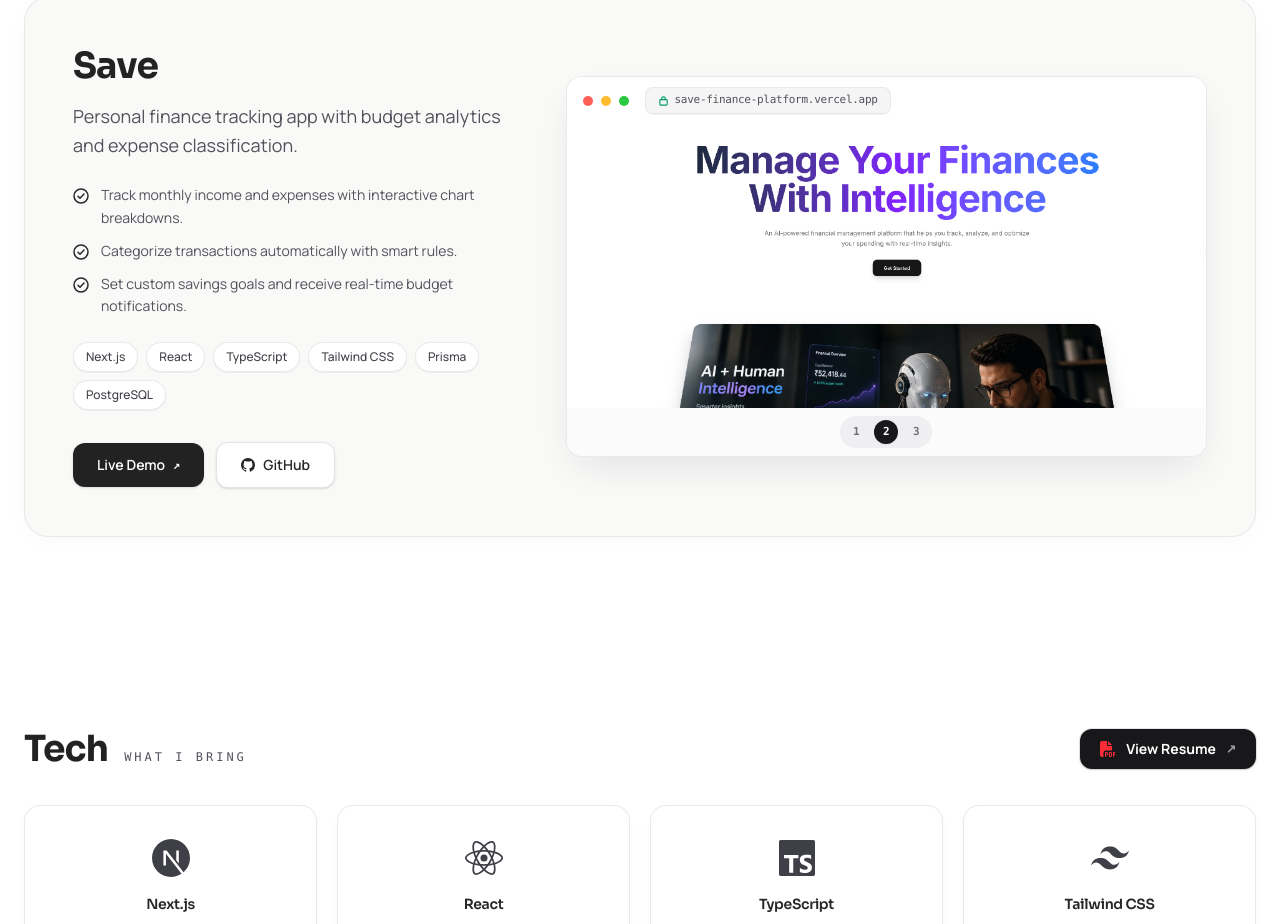
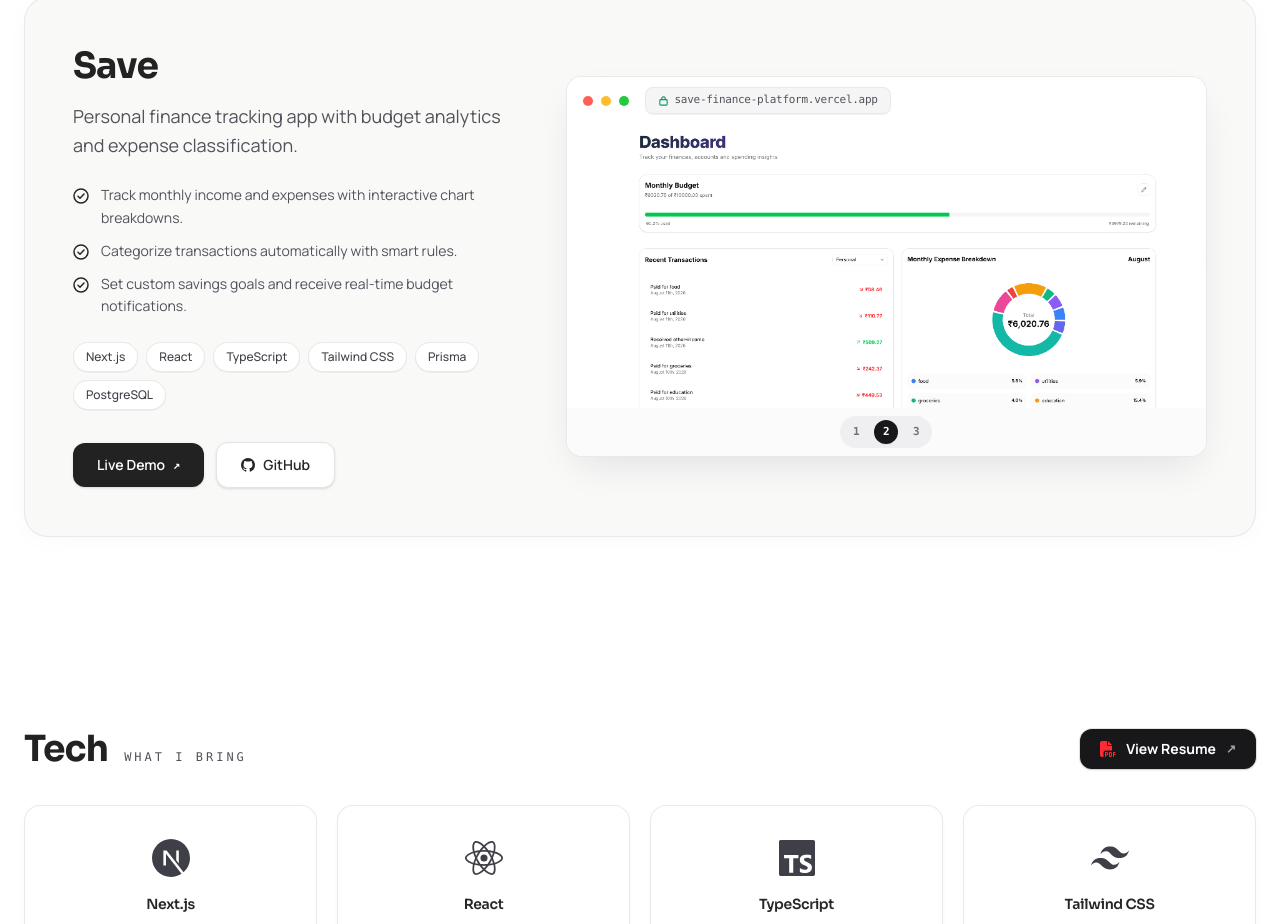
Before and after one commit to abhishek-vetal/portfolio, a Next.js app: page / in a window 1280 px wide. Shown: the part 1836-2760 px from the top of the page. Built offline with nearby package versions, Linux system fonts and the light colour scheme.

Commit message:
Update Save screenshot labels to match original filenames

```diff
--- a/src/app/page.tsx
+++ b/src/app/page.tsx
@@ -48,9 +48,9 @@ const FEATURED_PROJECTS = [
     live: "https://save-finance-platform.vercel.app",
     github: "https://github.com/abhishek-vetal/save",
     screenshots: [
-      { src: "/save-landing.png", label: "Landing" },
-      { src: "/save-overview.png", label: "Personal" },
+      { src: "/save-landing.png", label: "High Res Landing" },
       { src: "/save-dashboard.png", label: "Dashboard" },
+      { src: "/save-overview.png", label: "Account Overview" },
     ],
   },
 ];
```
